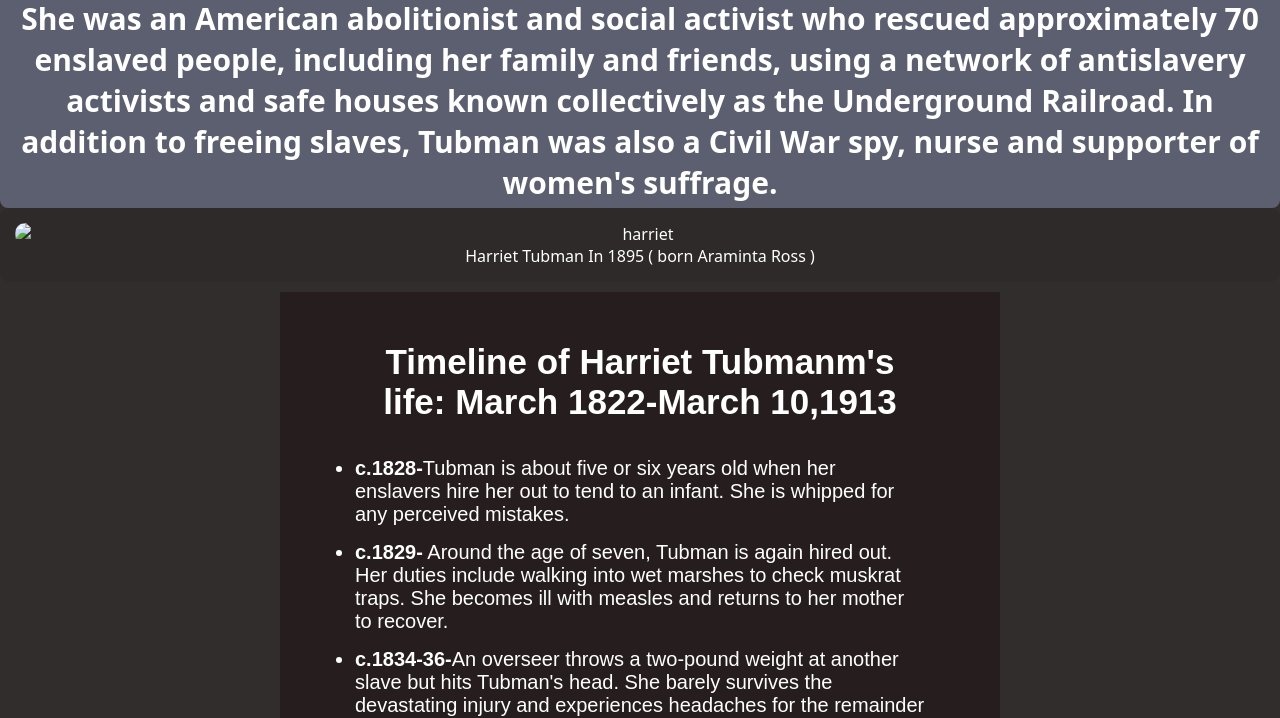
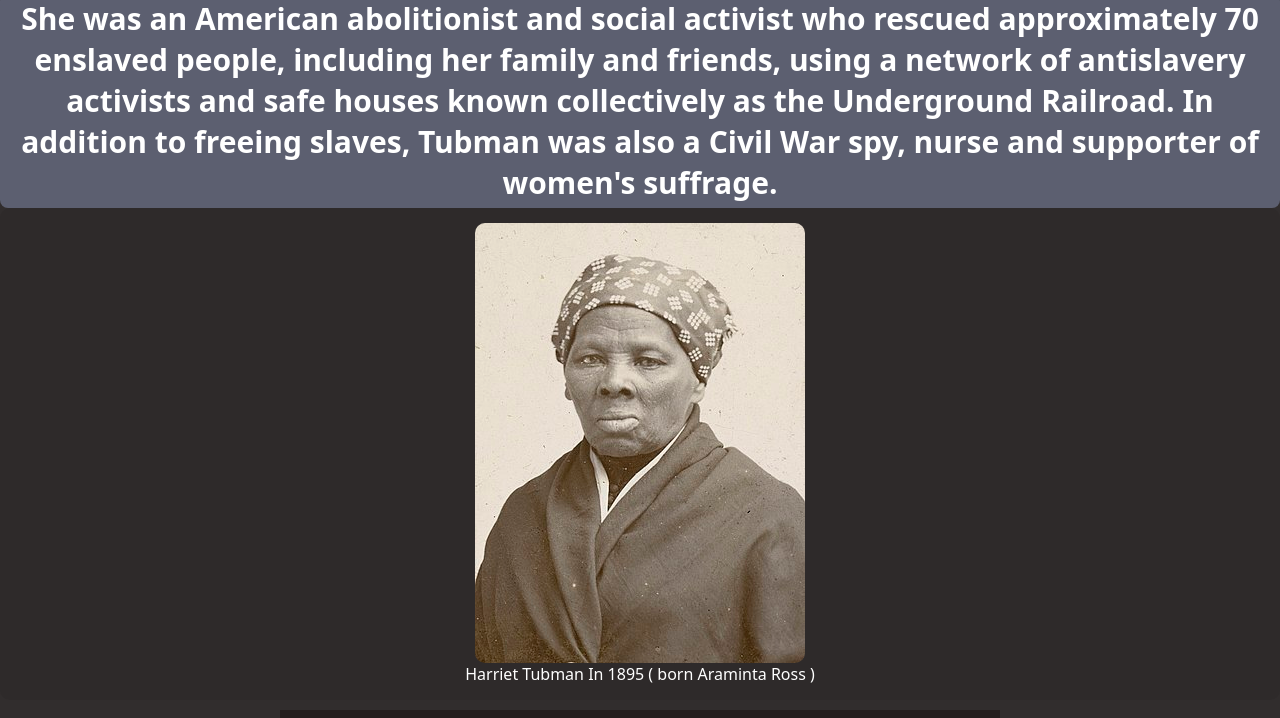
Before and after one commit to danielsfamily/tributepages, a plain HTML site: page index.html in a window 1280 px wide. Shown: the part 90-808 px from the top of the page. Drawn offline with Linux system fonts and the light colour scheme.

Commit message:
final final

```diff
--- a/index.html
+++ b/index.html
@@ -19,7 +19,7 @@
         </h3>
         <div class="img-container"id="img-div">
          <img
-           src="./Harriet_Tubman_1895 (1).jpg"
+           src="./images/Harriet_Tubman_1895 (1).jpg"
            alt="harriet"
            class="harriet-image"
            id="image"
```
